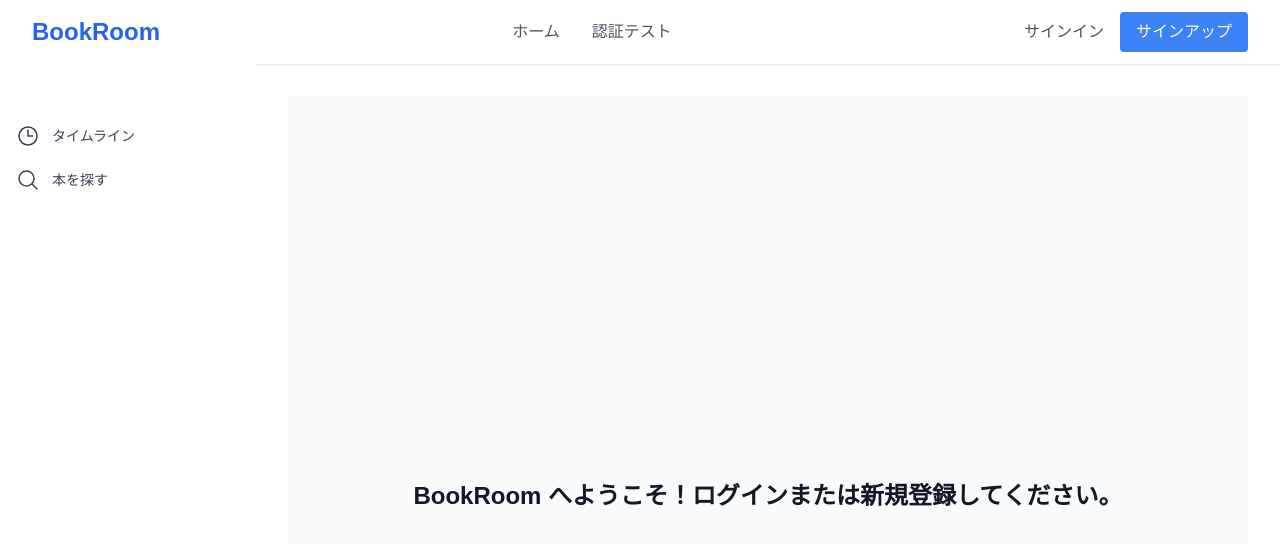
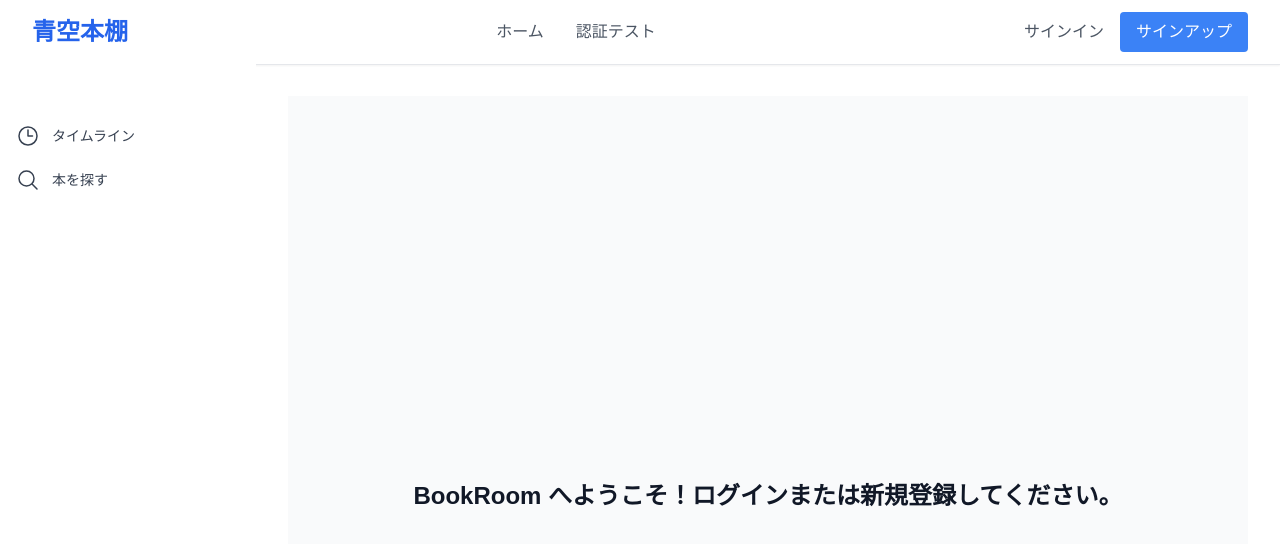
Before and after one commit to MatsumuraYuuki/book-room, a Next.js app in the folder next/: page / in a window 1280 px wide. Shown: the top 544 px of the page. Built offline with nearby package versions, Linux system fonts and the light colour scheme.

Commit message:
fix: アプリ名を「BookRoom」から「青空本棚」に変更

```diff
--- a/next/src/app/layout.tsx
+++ b/next/src/app/layout.tsx
@@ -17,7 +17,7 @@ const geistMono = localFont({
 });
 
 export const metadata: Metadata = {
-  title: "BookRoom",
+  title: "青空本棚",
   description: "記事共有アプリ",
 };
 
--- a/next/src/components/Header.tsx
+++ b/next/src/components/Header.tsx
@@ -25,7 +25,7 @@ export const Header = () => {
             {/* ロゴ */}
             <div className="flex items-center">
               <Link href="/" className="text-2xl font-bold text-blue-600 hover:text-blue-700">
-                BookRoom
+                青空本棚
               </Link>
             </div>
 
```
